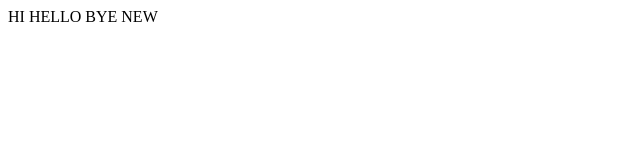
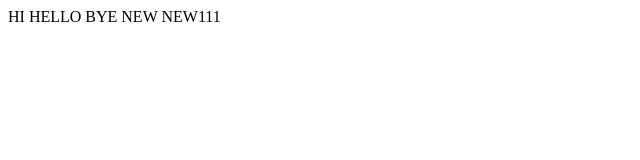
Before and after one commit to PallaviKate/secondGitProjectNew, a plain HTML site: page index.html in a window 1280 px wide. Shown: the full height of the page, 0-640 px from the left. Drawn offline with Linux system fonts and the light colour scheme.

Commit message:
Added NEW11

```diff
--- a/index.html
+++ b/index.html
@@ -3,4 +3,5 @@
 HELLO
   BYE
   NEW
+  NEW111
 </html>
```
